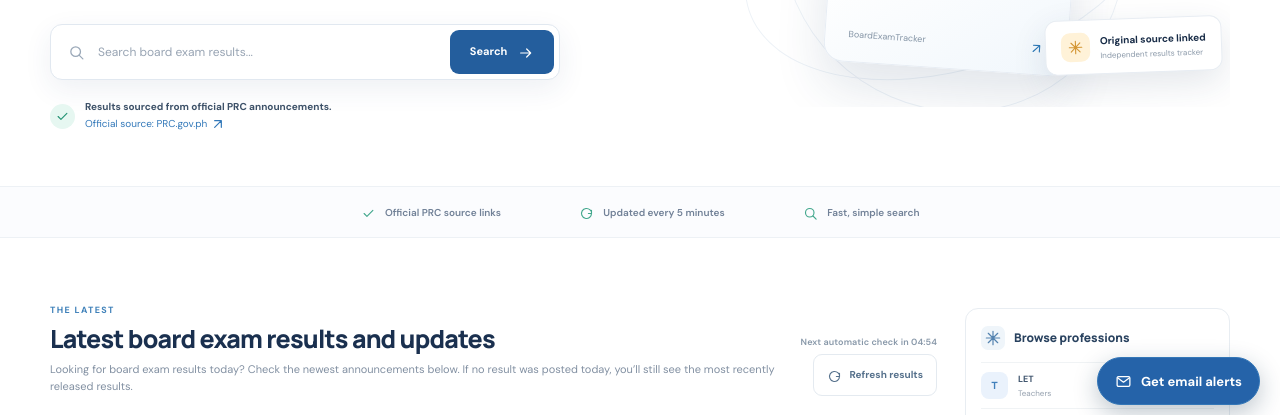
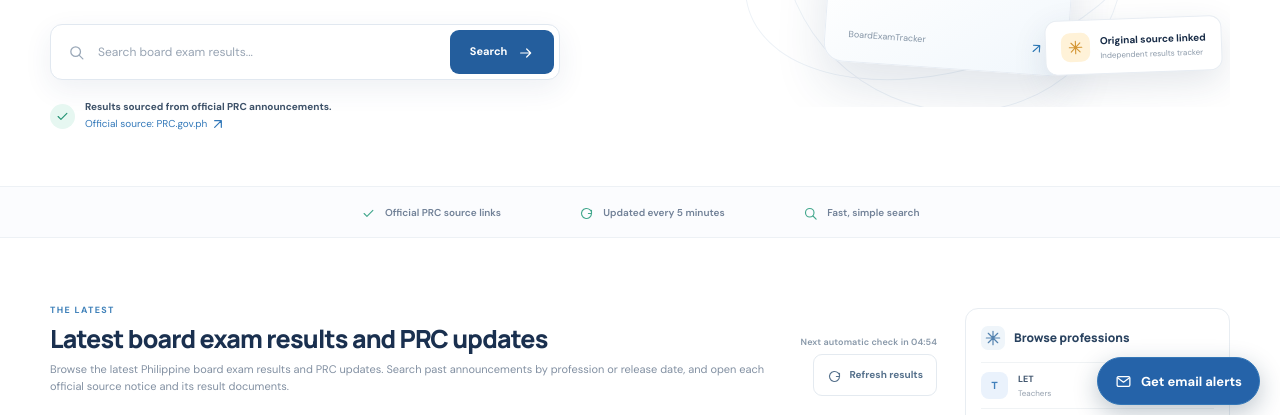
Before and after one commit to yourvajl-admin/boardexamtracker, a website: page public/index.html in a window 1280 px wide. Shown: the part 375-790 px from the top of the page. Drawn offline with Linux system fonts and the light colour scheme; no server answers.

Commit message:
Clarify board exam results section for search

```diff
--- a/public/index.html
+++ b/public/index.html
@@ -70,7 +70,7 @@
 
     <section class="content-layout wrap" id="latest">
       <div class="results-column">
-        <div class="section-heading"><div><div class="eyebrow blue-eyebrow">THE LATEST</div><h2>Latest board exam results and updates</h2><p>Looking for board exam results today? Check the newest announcements below. If no result was posted today, you’ll still see the most recently released results.</p></div><div class="refresh-controls"><span id="refresh-countdown" class="refresh-countdown">Next automatic check in 05:00</span><button id="refresh-button" class="refresh-button"><span aria-hidden="true"><svg class="ui-icon refresh-icon" viewBox="0 0 24 24" aria-hidden="true"><path d="M20 7v5h-5M20 12a8 8 0 1 1-2.3-5.7L20 9"/></svg></span> Refresh results</button></div></div>
+        <div class="section-heading"><div><div class="eyebrow blue-eyebrow">THE LATEST</div><h2>Latest board exam results and PRC updates</h2><p>Browse the latest Philippine board exam results and PRC updates. Search past announcements by profession or release date, and open each official source notice and its result documents.</p></div><div class="refresh-controls"><span id="refresh-countdown" class="refresh-countdown">Next automatic check in 05:00</span><button id="refresh-button" class="refresh-button"><span aria-hidden="true"><svg class="ui-icon refresh-icon" viewBox="0 0 24 24" aria-hidden="true"><path d="M20 7v5h-5M20 12a8 8 0 1 1-2.3-5.7L20 9"/></svg></span> Refresh results</button></div></div>
         <div class="results-toolbar"><div id="filters" class="filter-list" aria-label="Filter results"><button class="filter active" data-filter="all">All results</button><button class="filter" data-filter="latest">Latest</button><button class="filter" data-filter="week">This week</button><button class="filter" data-filter="month">This month</button><label class="select-wrap"><span class="sr-only">Filter by profession</span><select id="profession-filter"><option value="all">All professions</option></select><span aria-hidden="true"><svg class="ui-icon" viewBox="0 0 24 24" aria-hidden="true"><path d="m6 9 6 6 6-6"/></svg></span></label><label class="select-wrap"><span class="sr-only">Filter results by release year</span><select id="year-filter" aria-label="Filter results by release year"><option value="all">All years</option></select><span aria-hidden="true"><svg class="ui-icon" viewBox="0 0 24 24" aria-hidden="true"><path d="m6 9 6 6 6-6"/></svg></span></label></div><span id="result-count" class="result-count" aria-live="polite">Loading results…</span></div>
         <div id="result-status" class="status-message" role="status" hidden></div>
         <div id="results-grid" class="results-grid" aria-live="polite" aria-busy="true"></div>
```
